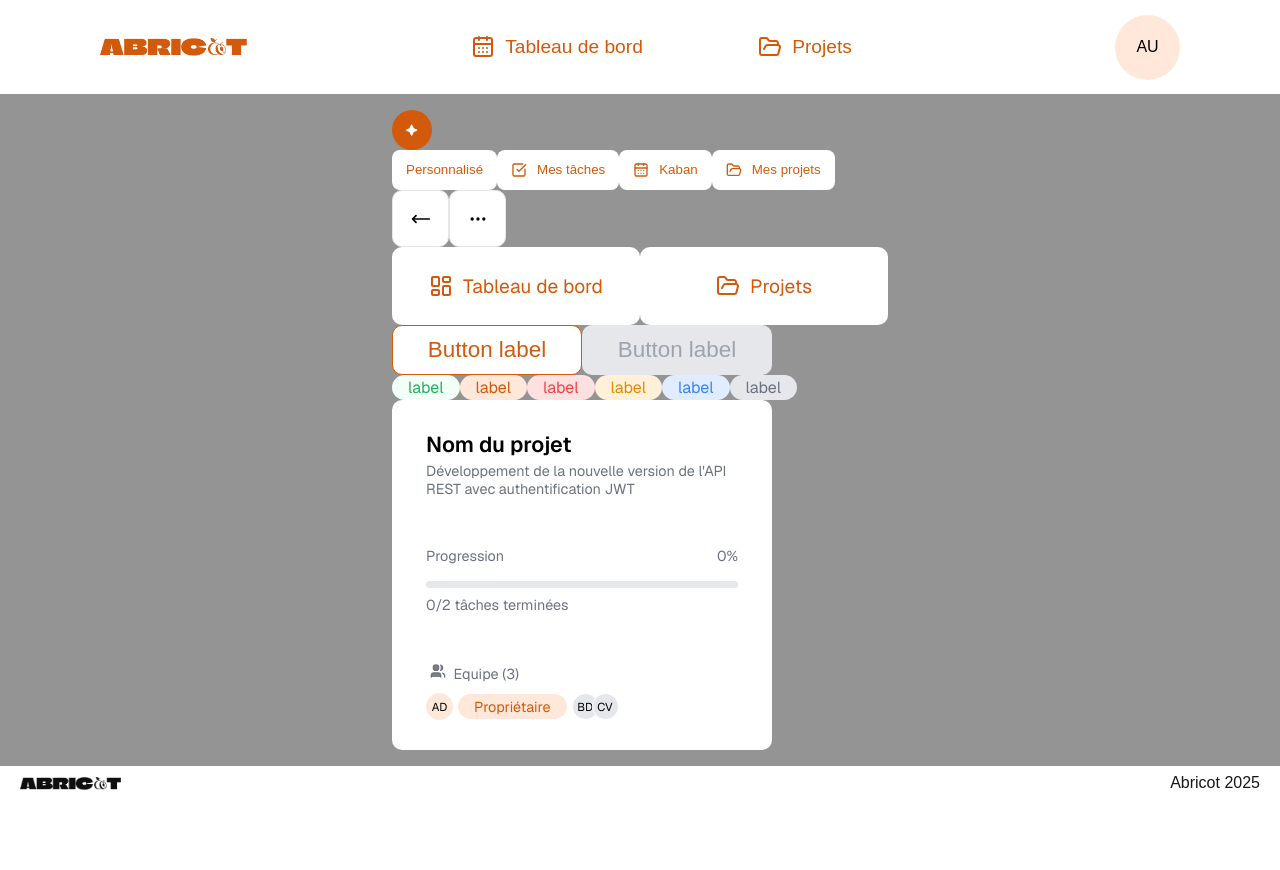
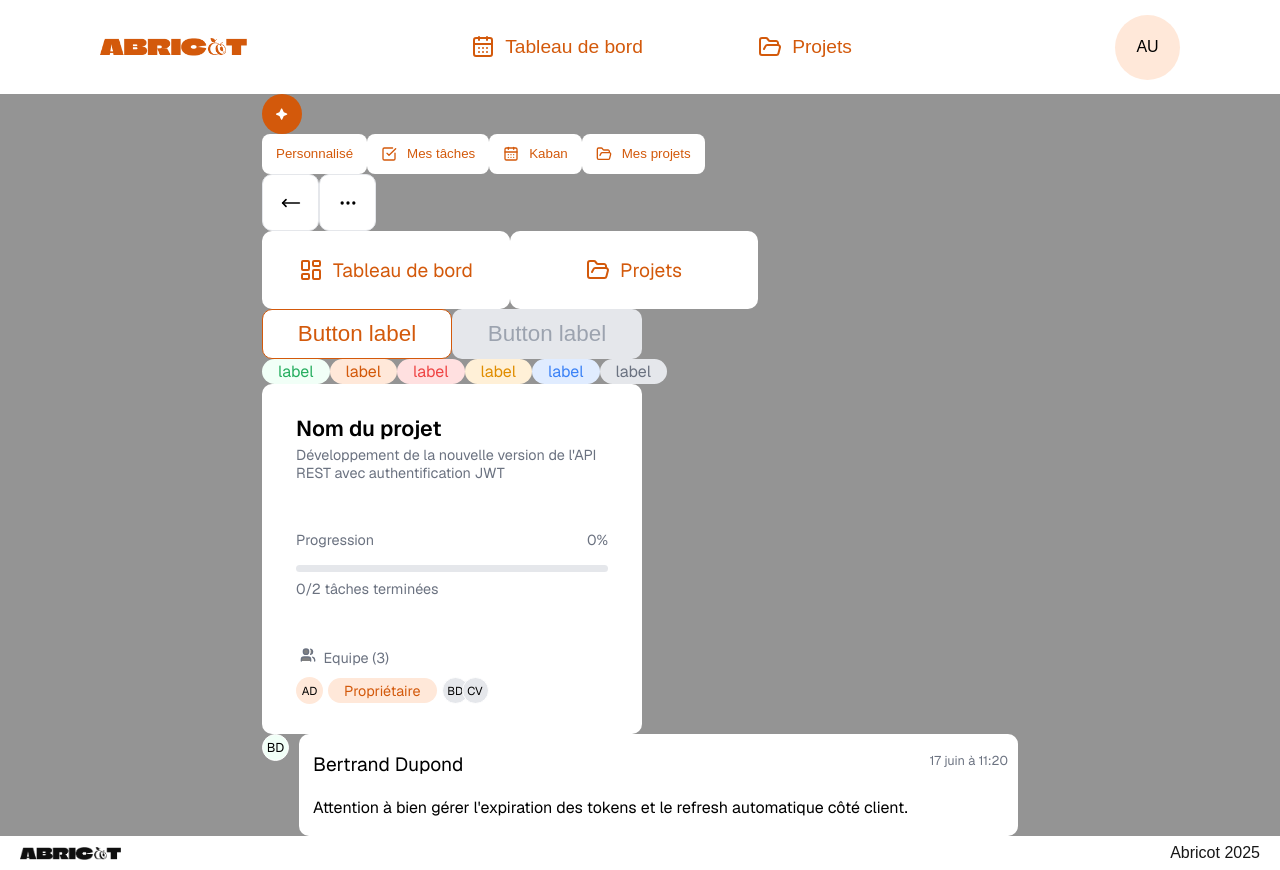
Before and after one commit to Ace4teaM/OCR-Abricot, a Next.js app: page / in a window 1280 px wide. Before the commit the page ends 800 px from the top, so only its background shows below. Built offline with nearby package versions, Linux system fonts and the light colour scheme.

Commit message:
Ajout du composant commentaire

```diff
--- a/src/app/page.js
+++ b/src/app/page.js
@@ -2,6 +2,7 @@ import styles from "./page.module.css";
 import {IAButton, ChipButton, MenuItemButton, IconButton, Button} from "@/components/Buttons";
 import {TagLabel} from "@/components/Labels";
 import {ProjectCard} from "@/components/Cards";
+import {UserComment} from "@/components/Parts";
 
 export default function Home() {
   return (
@@ -37,6 +38,7 @@ export default function Home() {
           <TagLabel color="gray"></TagLabel>
         </div>
         <ProjectCard></ProjectCard>
+        <UserComment></UserComment>
       </main>
     </div>
   );
--- /dev/null
+++ b/src/components/Parts/UserComment/UserComment.jsx
@@ -0,0 +1,57 @@
+import { memo } from 'react';
+import styles from './UserComment.module.css';
+import Image from 'next/image'
+import {UserLabel} from '@/components/Labels'
+
+const UserComment = ({
+  firstname = "Bertrand",
+  lastname = "Dupond",
+  date = "2026-06-17T11:20:00",
+  comment = "Attention à bien gérer l'expiration des tokens et le refresh automatique côté client.",
+  ...props
+}) => {
+
+  const formatDate = (value) => {
+
+    date = Number.NaN;
+
+    if (value instanceof Date && !isNaN(value))
+    {
+        date = value;
+    }
+    else
+    {
+      const parsed = new Date(value);
+      if (!Number.isNaN(parsed.getTime())) {
+        date = parsed;
+      }
+    }
+
+    if (!isNaN(date)) {
+      return date.toLocaleString("fr-FR", {
+        day: "numeric",
+        month: "long",
+        hour: "2-digit",
+        minute: "2-digit",
+      });
+    }
+
+    return value;
+  };
+
+  return (
+    <div
+      className={styles.container}
+      {...props}
+    >
+        <UserLabel withBorder={true} firstname = {firstname} lastname = {lastname}></UserLabel>
+        <div className={styles.content}>
+          <div className={styles.title}>{firstname} {lastname}</div>
+          <div className={styles.comment}>{comment}</div>
+          <div className={styles.date}>{formatDate(date)}</div>
+        </div>
+    </div>
+  );
+};
+
+export default memo(UserComment);
--- /dev/null
+++ b/src/components/Parts/UserComment/UserComment.module.css
@@ -0,0 +1,44 @@
+.container
+{
+    display: flex;
+    flex-direction: row;
+    justify-content: space-between;
+    align-items: flex-start;
+    background-color: transparent;
+    gap: 10px;
+}
+
+.content
+{
+    position: relative;
+    display: flex;
+    flex-direction: column;
+    justify-content: flex-start;
+    align-items: flex-start;
+    background-color: white;
+    border-radius: 10px;
+    border: none;
+    padding: 18px 14px;
+    width: 719px;
+    color: black;
+}
+
+.title{
+    font-size: 1.2em;
+    margin-bottom: 20px;
+}
+
+.comment{
+    font-size: 1em;
+}
+
+.date{
+    color: #6B7280;
+    font-size: 0.8em;
+    position: absolute;
+    right: 10px;
+}
+
+.user{
+    border:1px solid white;
+}
--- /dev/null
+++ b/src/components/Parts/UserComment/index.js
@@ -0,0 +1 @@
+export { default} from "./UserComment";
--- a/src/components/Parts/index.js
+++ b/src/components/Parts/index.js
@@ -1,2 +1,3 @@
 export { default as MainMenu } from "./MainMenu";
 export { default as Footer } from "./Footer";
+export { default as UserComment } from "./UserComment";
```
